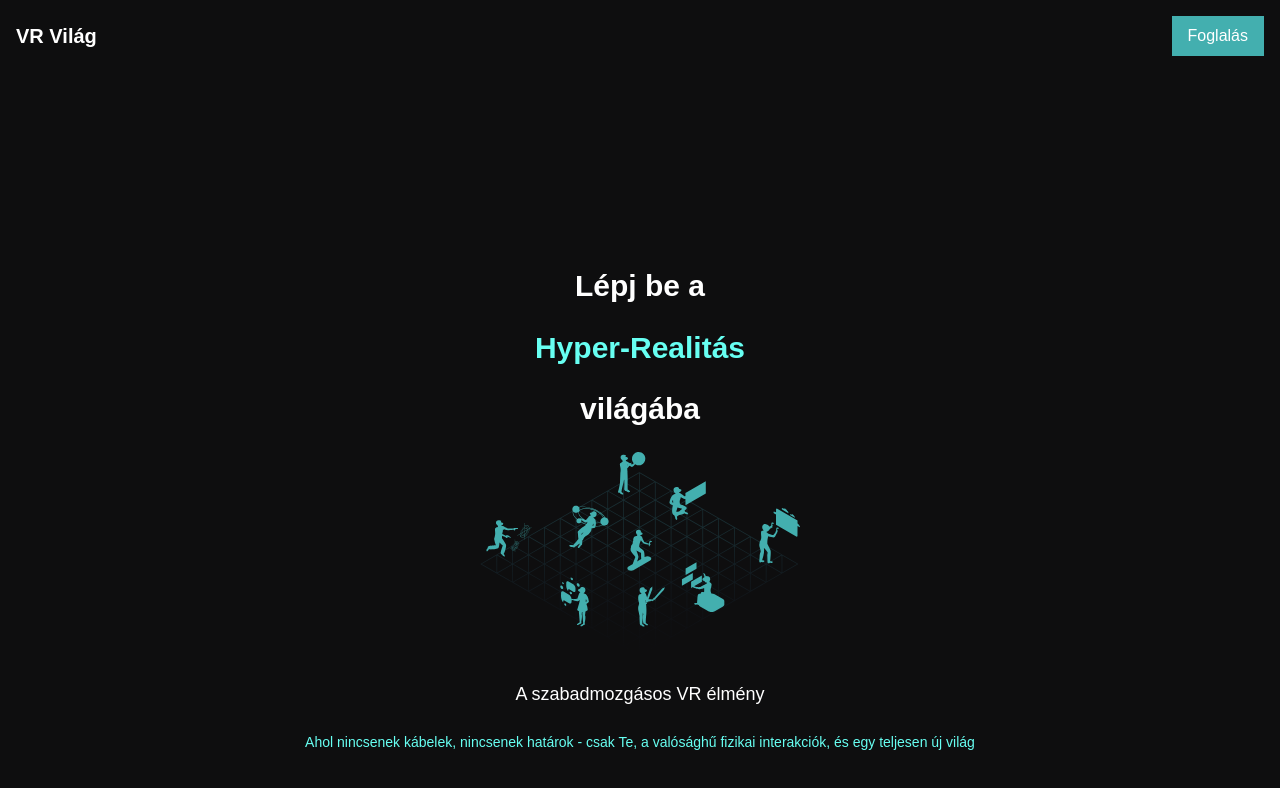
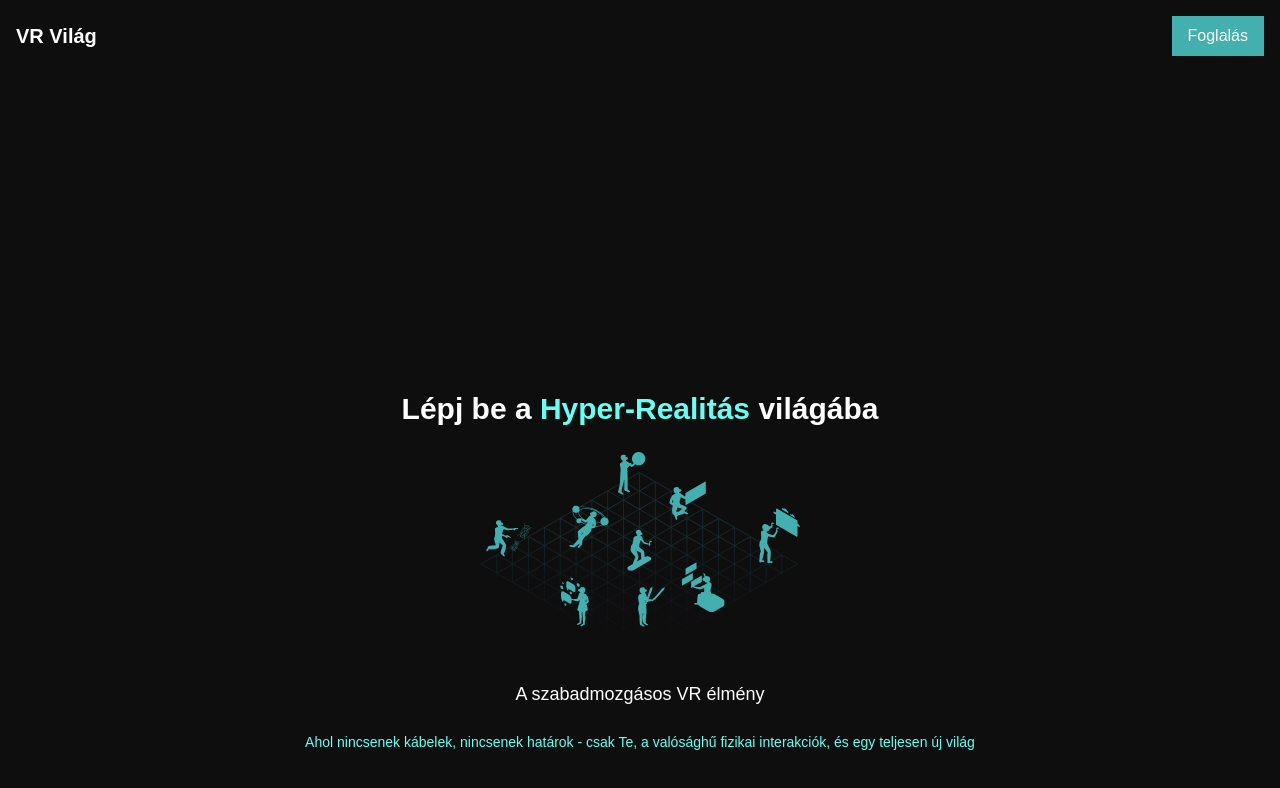
Before and after one commit to butus77/vrvilagszeged, a Next.js app: page / in a window 1280 px wide. Shown: the top 788 px of the page. Built offline with nearby package versions, Linux system fonts and the light colour scheme.

Commit message:
Kezdoszoveg megjelenites masodik verzioja

```diff
--- a/app/HeroSection.js
+++ b/app/HeroSection.js
@@ -1,25 +1,24 @@
 export default function HeroSection() {
   return (
     <section className="flex flex-col items-center text-center px-4 py-8 text-white space-y-6">
-        <h2 className="text-3xl font-bold leading-tight">
-          Lépj be a
+      <h2 className="text-center text-2xl sm:text-3xl font-semibold leading-tight">
+        <span className="inline">Lépj be a </span>
+        <span className="inline text-[#67FFF2]">Hyper-Realitás </span>
+        <span className="inline">világába</span>
       </h2>
-        <h2 className="text-3xl font-bold leading-tight text-[#67FFF2]">
-          Hyper-Realitás
-        </h2>
-        <h2 className="text-3xl font-bold leading-tight">
-         világába
-        </h2>
+
       {/* Helykitöltő kép – később cserélheted */}
-        <img src="/images/Group 3.svg" alt="VR élmény" className="w-full max-w-xs rounded-lg" />
+      <img
+        src="/images/Group 3.svg"
+        alt="VR élmény"
+        className="w-full max-w-xs rounded-lg"
+      />
 
-
-        <p className="text-lg font-medium">
-          A szabadmozgásos VR élmény
-        </p>
+      <p className="text-lg font-medium">A szabadmozgásos VR élmény</p>
 
       <p className="text-sm text-[#67FFF2]">
-        Ahol nincsenek kábelek, nincsenek határok - csak Te, a valósághű fizikai interakciók, és egy teljesen új világ
+        Ahol nincsenek kábelek, nincsenek határok - csak Te, a valósághű fizikai
+        interakciók, és egy teljesen új világ
       </p>
     </section>
   );
```
Lines whose indentation alone changed are shown as unchanged.
